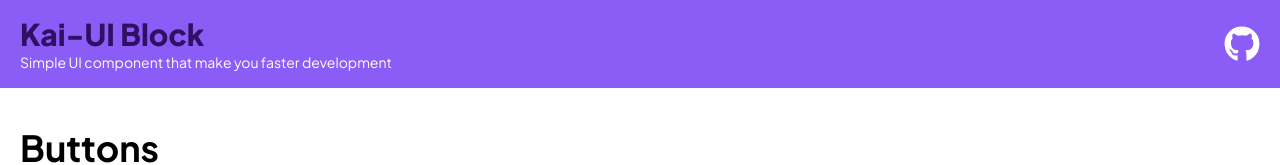
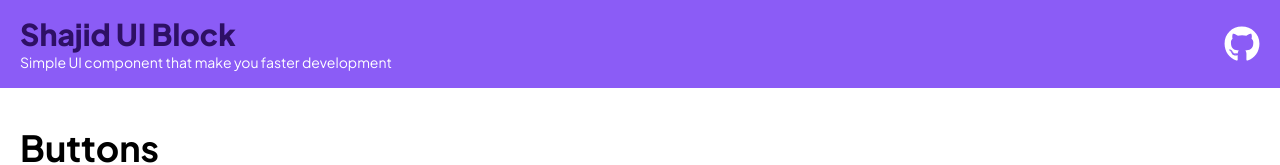
Before and after one commit to mshajid/cyberdude-challenges, a React (Vite) app in the folder javascript/03-react-js/05-components-props/: page / in a window 1280 px wide. Shown: the top 165 px of the page. Built offline with nearby package versions, Linux system fonts and the light colour scheme.

Commit message:
feat: added navbar to the app

```diff
--- a/javascript/03-react-js/05-components-props/src/Components/Navbar.jsx
+++ b/javascript/03-react-js/05-components-props/src/Components/Navbar.jsx
@@ -5,7 +5,7 @@ const Navbar =()=> {
     return (
         <div className="bg-violet-500 py-4 px-5 flex items-center justify-between mb-10">
             <div className="flex flex-col gap-x-2">
-                <h2 className="text-3xl text-violet-950 font-black">Kai-UI Block</h2>
+                <h2 className="text-3xl text-violet-950 font-black">Shajid UI Block</h2>
                 <span className="text-sm text-white">Simple UI component that make you faster development</span>
             </div>
             <div>
```
